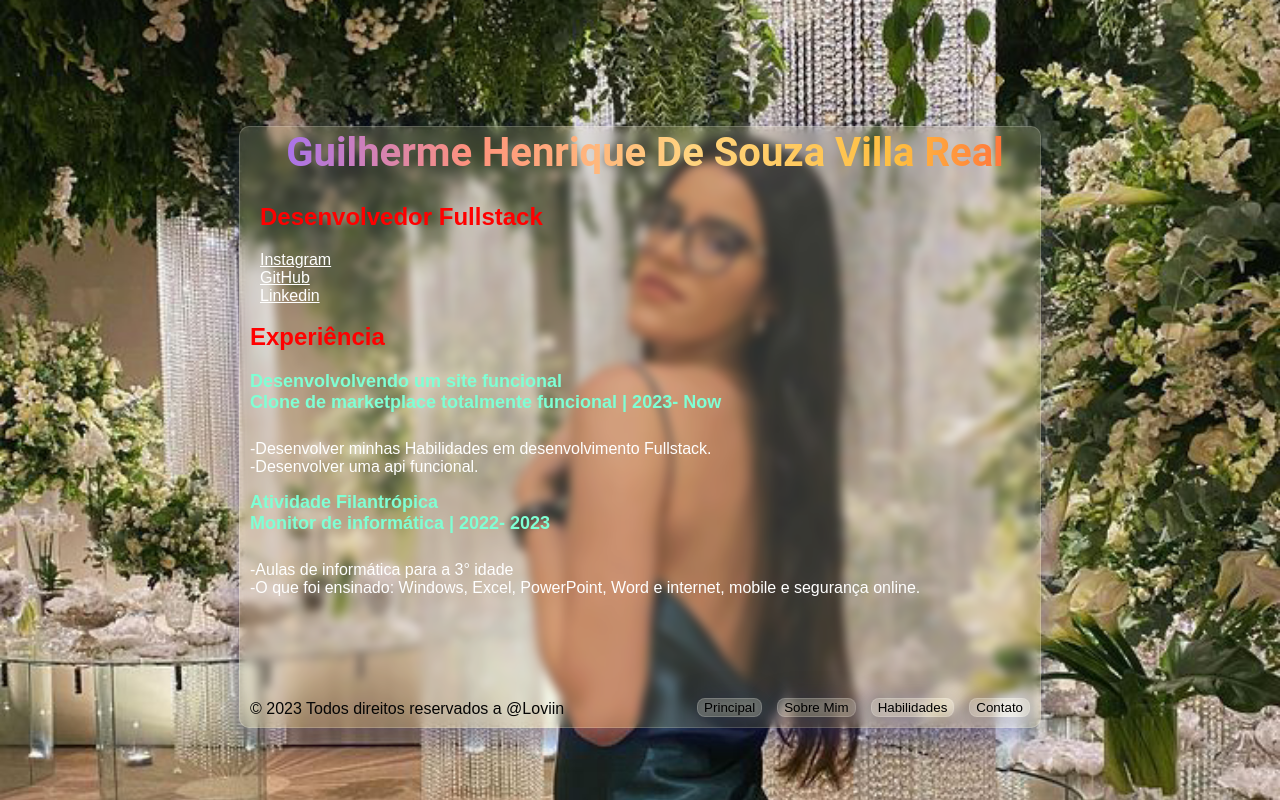
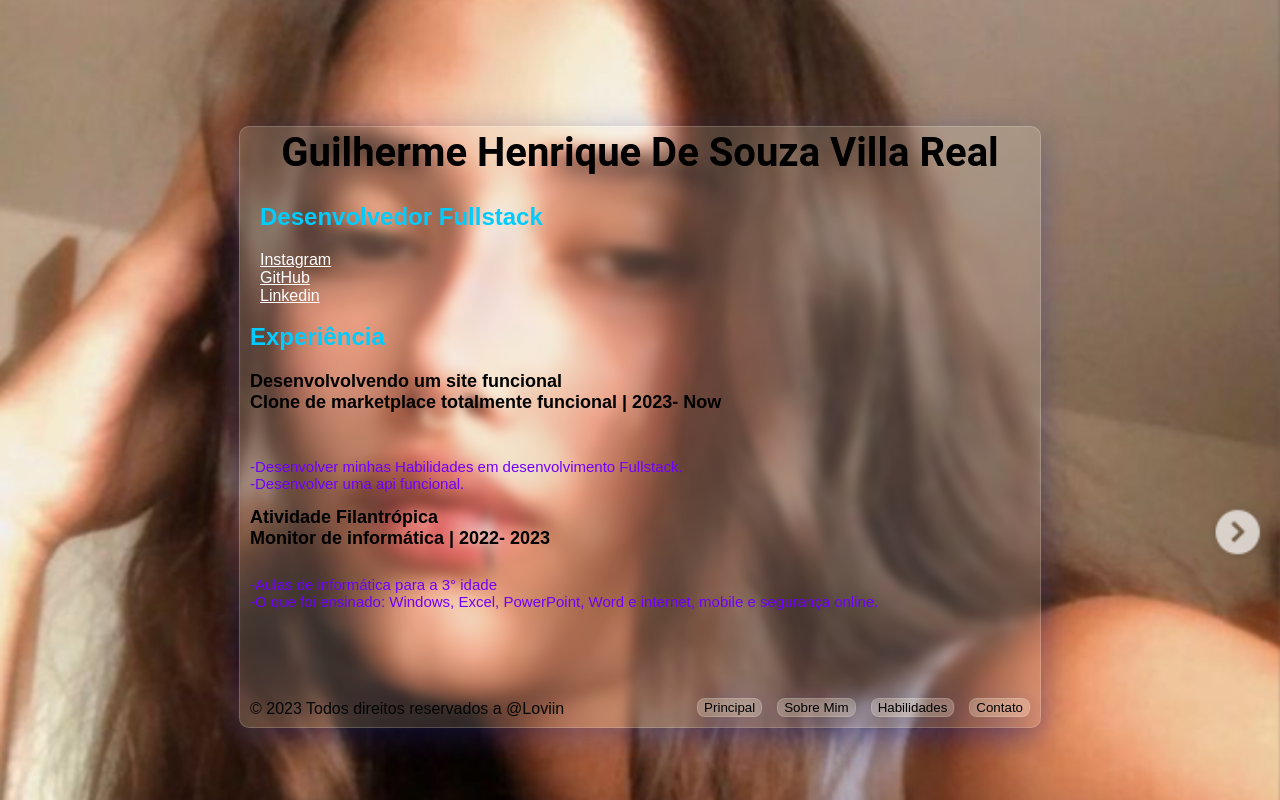
Before and after one commit to Loviiin/webcurriculo, a plain HTML site: page index.html in a window 1280 px wide. Drawn offline with Linux system fonts and the light colour scheme.

Commit message:
quase feio
com a foto do amor da minha vida no fundo

```diff
--- a/index.html
+++ b/index.html
@@ -22,8 +22,9 @@
           <br>
         <h2>Experiência</h2>
         <h5>Desenvolvolvendo um site funcional <br> Clone de marketplace totalmente funcional | 2023- Now</h5>
+        <h7>
         <p>-Desenvolver minhas Habilidades em desenvolvimento Fullstack. <br>
-          -Desenvolver uma api funcional.
+          -Desenvolver uma api funcional.</h7>
           </h6>
 
           <h5>Atividade Filantrópica <br> Monitor de informática | 2022- 2023 </h5>
--- a/styles.css
+++ b/styles.css
@@ -1,40 +1,38 @@
-/* Estilos gerais */
-/* Estilos para a imagem do perfil */
-/* Estilos para a imagem do perfil */
 h1 {
-  margin-left: 10px;
+  margin-left: 0px;
   text-align: center;
-  -webkit-text-size-adjust: 100%;
-  box-sizing: border-box;
   font-weight: 700;
-  color: #0000ff;
+  color: #000000;
   font-family: Roboto, sans-serif;
   font-size: 40px;
   line-height: 130%;
-  -webkit-text-fill-color: transparent;
-  background-image: linear-gradient(90deg, #996dff, #ff927b 28%, #ffd47f 56%, #ffbf40 82%, #ff5c39);
-  -webkit-background-clip: text;
-  text-align: center;
   margin-top: 24px;
   margin-bottom: 24px;
+}
 
-}
 
 h2 {
   margin-left: 10px;
-  color: #ff0000;
+  color: #00ccff;
 
 }
 
 h5 {
   margin-left: 10px;
-  color: #7FFFD4;
+  color: #000000;
   font-size: 18px;
   margin-top: 0px;
 }
 
 h6 {
   margin-left: 10px;
+}
+
+h7 {
+  margin-left:10px ;
+  color: #6f00ff;
+  font-size: 15px;
+  margin-top: 0px;
 }
 
 li {
@@ -93,7 +91,7 @@ body {
   margin: 0;
   padding: 0;
   color: #ffffff;
-  background-image: url('assets/ex.png');
+  background-image: url('assets/vida.png');
   background-repeat: no-repeat;
   background-size: cover;
   background-position: center 30%;
```
